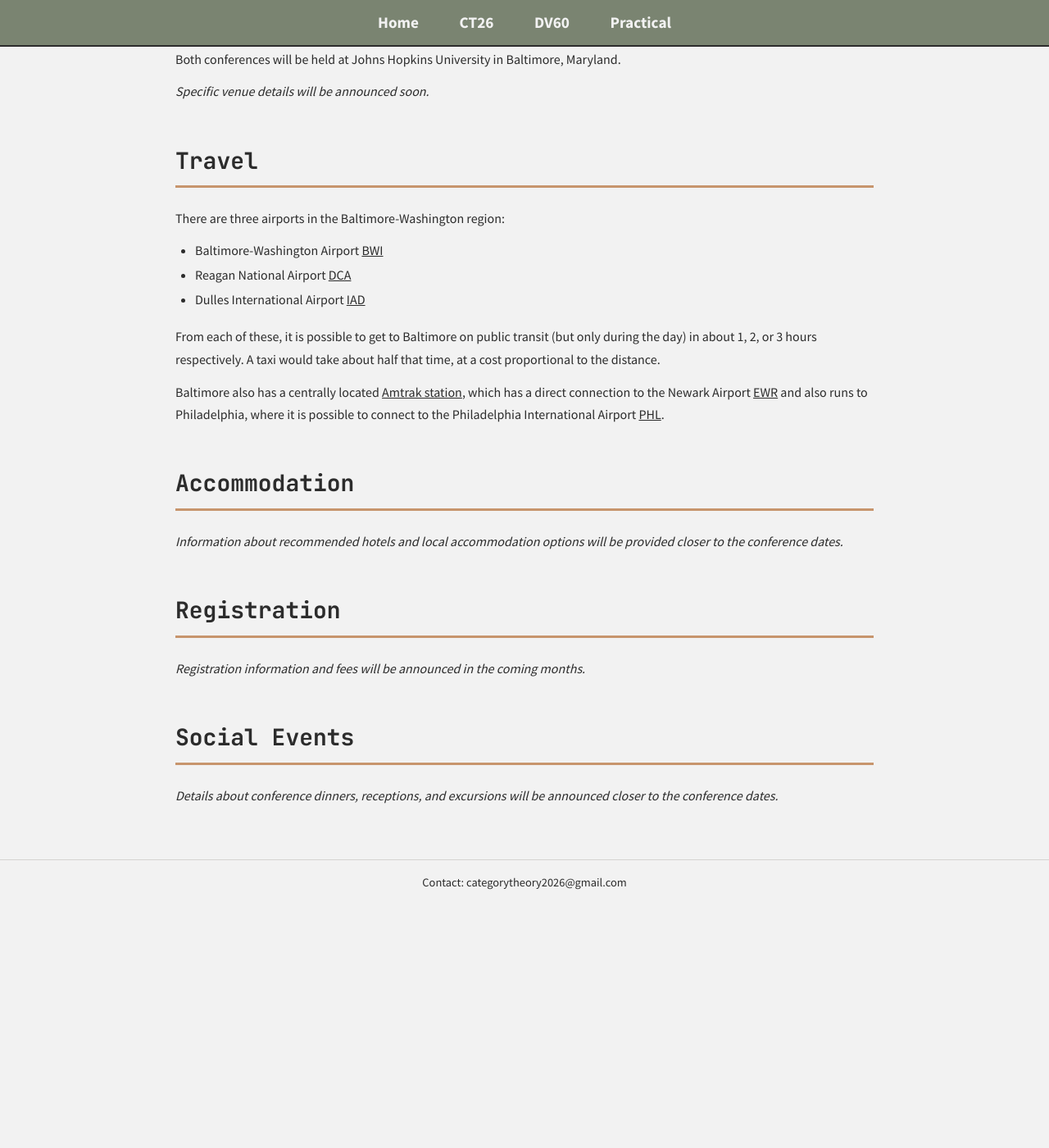
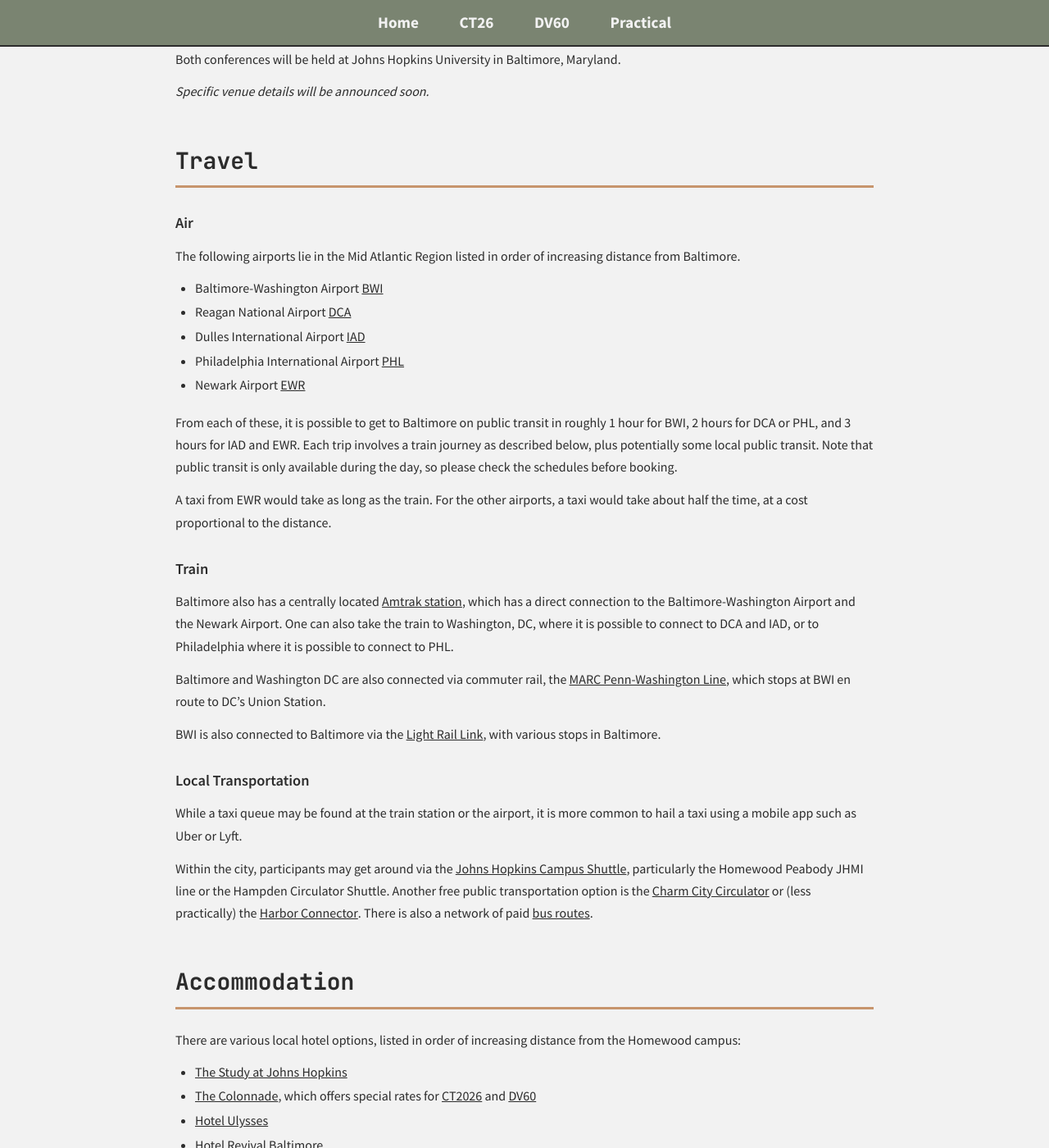
Before and after one commit to phck/ct2026, a Jekyll site: the page built from practical-info.md, in a window 1280 px wide and 1400 px high, scrolled down 468 px. Shown: the whole window at 82% size. Built offline with Jekyll 4.4.1, drawn with Linux system fonts in a browser that asks for light colours; before the commit the page ends 1572 px from its top, so only the background shows below that; some of the changed text lies outside the part shown.

Commit message:
Open conference registration and updates to practical matters.

```diff
--- a/_layouts/default.html
+++ b/_layouts/default.html
@@ -7,7 +7,7 @@
     <meta name="description" content="{% if page.description %}{{ page.description }}{% else %}{{ site.description }}{% endif %}">
 
     <link rel="icon" type="image/svg+xml" href="{{ '/assets/favicon.svg' | relative_url }}">
-    <link rel="stylesheet" href="{{ '/assets/css/main.css?v=2' | relative_url }}">
+    <link rel="stylesheet" href="{{ '/assets/css/main.css?v=3' | relative_url }}">
     <link rel="stylesheet" href="{{ '/assets/css/navigation.css?v=1' | relative_url }}">
 </head>
 <body class="{% if page.conference %}{{ page.conference }}-theme{% endif %}">
--- a/assets/css/main.css
+++ b/assets/css/main.css
@@ -190,6 +190,38 @@
     margin-bottom: 0;
 }
 
+.section h3 {
+    font-size: 1.15rem;
+    font-weight: 600;
+    color: var(--ct26-primary-dark);
+    margin-top: 1.75rem;
+    margin-bottom: 0.75rem;
+}
+
+.section table {
+    border-collapse: collapse;
+    width: 100%;
+    margin-bottom: 1.2rem;
+    font-size: 0.95rem;
+}
+
+.section table th,
+.section table td {
+    border: 1px solid var(--neutral-light);
+    padding: 0.5rem 0.9rem;
+    text-align: left;
+}
+
+.section table th {
+    background-color: var(--ct26-primary-dark);
+    color: var(--ct26-primary-light);
+    font-weight: 600;
+}
+
+.section table tr:nth-child(even) {
+    background-color: var(--neutral-lightest);
+}
+
 .dv60-section .section-title {
     border-bottom-color: var(--dv60-primary-teal);
 }
@@ -307,6 +339,7 @@
 }
 
 .registration-btn {
+    display: inline-block;
     background-color: var(--ct26-secondary-blue);
     color: white;
     border: none;
@@ -316,6 +349,7 @@
     font-family: var(--font-body);
     border-radius: 5px;
     cursor: pointer;
+    text-decoration: none;
     transition: background-color 0.3s ease, transform 0.2s ease;
     box-shadow: 0 2px 8px rgba(107, 140, 174, 0.3);
 }
@@ -625,6 +659,18 @@
     font-weight: 600;
 }
 
+.dv60-theme .registration-section {
+    background-color: var(--dv60-primary-light);
+}
+
+.dv60-theme .registration-btn {
+    background-color: var(--dv60-primary-dark);
+}
+
+.dv60-theme .registration-btn:hover {
+    background-color: var(--dv60-primary-teal);
+}
+
 /* Responsive Design */
 @media (max-width: 768px) {
     .logo-container {
--- a/ct2026.html
+++ b/ct2026.html
@@ -16,6 +16,12 @@
     <h1 class="main-title">International Category Theory Conference 2026</h1>
     <p class="location-date">Baltimore • July 13 – 18, 2026</p>
 </header>
+
+<section class="registration-section">
+    <div style="display: flex; gap: 1rem; justify-content: center; flex-wrap: wrap;">
+        <a href="{{ '/register/' | relative_url }}" class="registration-btn">Register Now</a>
+    </div>
+</section>
 
 <main class="main-content">
 
--- a/dv60.html
+++ b/dv60.html
@@ -31,6 +31,12 @@
     <section class="section">
         <h2 class="section-title">About DV60</h2>
         <p>This conference celebrates the 60th birthday of Dominic Verity, honoring his significant contributions to category theory and homotopy theory. The conference will take place immediately following CT2026, providing an excellent opportunity for the category theory community to celebrate Verity's work and impact on the field.</p>
+    </section>
+
+    <section class="registration-section" style="padding-top: 0;">
+        <div style="display: flex; gap: 1rem; justify-content: center; flex-wrap: wrap;">
+            <a href="{{ '/register/' | relative_url }}" class="registration-btn">Register Now</a>
+        </div>
     </section>
 
     <section class="section">
--- a/index.html
+++ b/index.html
@@ -31,9 +31,9 @@
 
 <section class="registration-section">
     <div style="display: flex; gap: 1rem; justify-content: center; flex-wrap: wrap;">
-        <button class="registration-btn registration-btn--disabled" disabled>
-            Registration Opens Soon
-        </button>
+        <a href="{{ '/register/' | relative_url }}" class="registration-btn">
+            Register Now
+        </a>
     </div>
 </section>
 
--- a/practical-info.md
+++ b/practical-info.md
@@ -18,22 +18,63 @@
 
 ## Travel
 
-There are three airports in the Baltimore-Washington region:
+### Air
+
+The following airports lie in the Mid Atlantic Region listed in order of increasing distance from Baltimore.
+
 * Baltimore-Washington Airport [BWI](https://bwiairport.com/)
 * Reagan National Airport [DCA](https://www.flyreagan.com/)
 * Dulles International Airport [IAD](https://www.flydulles.com/)
+* Philadelphia International Airport [PHL](https://www.phl.org/)
+* Newark Airport [EWR](https://www.newarkairport.com/)
 
-From each of these, it is possible to get to Baltimore on public transit (but only during the day) in about 1, 2, or 3 hours respectively. A taxi would take about half that time, at a cost proportional to the distance.
+From each of these, it is possible to get to Baltimore on public transit in roughly 1 hour for BWI, 2 hours for DCA or PHL, and 3 hours for IAD and EWR. Each trip involves a train journey as described below, plus potentially some local public transit. Note that public transit is only available during the day, so please check the schedules before booking.
 
-Baltimore also has a centrally located [Amtrak station](https://www.amtrak.com/stations/bal), which has a direct connection to the Newark Airport [EWR](https://www.newarkairport.com/) and also runs to Philadelphia, where it is possible to connect to the Philadelphia International Airport [PHL](https://www.phl.org/).
+A taxi from EWR would take as long as the train. For the other airports, a taxi would take about half the time, at a cost proportional to the distance.
+
+### Train
+
+Baltimore also has a centrally located [Amtrak station](https://www.amtrak.com/stations/bal), which has a direct connection to the Baltimore-Washington Airport and the Newark Airport. One can also take the train to Washington, DC, where it is possible to connect to DCA and IAD, or to Philadelphia where it is possible to connect to PHL.
+
+Baltimore and Washington DC are also connected via commuter rail, the [MARC Penn-Washington Line](https://www.mta.maryland.gov/schedule/marc-penn), which stops at BWI en route to DC's Union Station.
+
+BWI is also connected to Baltimore via the [Light Rail Link](https://www.mta.maryland.gov/schedule/lightrail), with various stops in Baltimore.
+
+### Local Transportation
+
+While a taxi queue may be found at the train station or the airport, it is more common to hail a taxi using a mobile app such as Uber or Lyft.
+
+Within the city, participants may get around via the [Johns Hopkins Campus Shuttle](https://jhu.transloc.com/routes), particularly the Homewood Peabody JHMI line or the Hampden Circulator Shuttle. Another free public transportation option is the [Charm City Circulator](https://www.baltimorecity.gov/transportation/charm-city-circulator) or (less practically) the [Harbor Connector](https://www.baltimorecity.gov/transportation/harbor-connector). There is also a network of paid [bus routes](https://www.mta.maryland.gov/transit-maps).
 
 ## Accommodation
 
-*Information about recommended hotels and local accommodation options will be provided closer to the conference dates.*
+There are various local hotel options, listed in order of increasing distance from the Homewood campus:
+
+* [The Study at Johns Hopkins](https://www.thestudyatjohnshopkins.com/)
+* [The Colonnade](https://www.hilton.com/en/hotels/bwicudt-inn-at-the-colonnade-baltimore/), which offers special rates for [CT2026](https://www.hilton.com/en/book/reservation/rooms/?ctyhocn=BWICUDT&arrivalDate=2026-07-13&departureDate=2026-07-18&groupCode=CDTJW7&room1NumAdults=1&cid=OM%2CWW%2CHILTONLINK%2CEN%2CDirectLink) and [DV60](https://www.hilton.com/en/book/reservation/rooms/?ctyhocn=BWICUDT&arrivalDate=2026-07-19&departureDate=2026-07-22&groupCode=CDTDM3&room1NumAdults=1&cid=OM%2CWW%2CHILTONLINK%2CEN%2CDirectLink)
+* [Hotel Ulysses](https://ash.world/hotels/ulysses/)
+* [Hotel Revival Baltimore](https://hotelrevivalbaltimore.com/)
+* [Hotel Indigo Baltimore Downtown](https://www.ihg.com/hotelindigo/), which offers rate code: ILYDA
+
+The first two options are within easy walking distance of the Homewood campus, where the conference will be held. The last three options are within easy walking distance of the Peabody campus, which is connected to the Homewood Campus via the Homewood Peabody campus shuttle.
+
+Participants who prefer to stay in an apartment can search on [AirBNB](https://www.airbnb.com/).
 
 ## Registration
 
-*Registration information and fees will be announced in the coming months.*
+Please register for the conference by filling out the [online form](https://docs.google.com/forms/d/16-245zGi2eKdna8jZ2Wi456Ad8jiY7jUFg5qSDozDbs/edit?ts=69a5cacf). Registration will close on May 15th, anywhere on Earth.
+
+Registration to participate _virtually_ is free. Registration to attend _in person_ comes with the following fees, to be collected closer to the conference date:
+
+| | CT26 | DV60 | Both |
+|---|---|---|---|
+| Virtual | $0 | $0 | $0 |
+| Student (prior to April 15) | $100 | $50 | $150 |
+| Non-student (prior to April 15) | $200 | $100 | $300 |
+| Student | $150 | $75 | $225 |
+| Non-student | $250 | $125 | $375 |
+
+We will provide receipts for reimbursement purposes. Undergraduates, masters, and PhD students are all eligible for the student rate. Please contact [categorytheory2026@gmail.com](mailto:categorytheory2026@gmail.com) with questions.
 
 ## Social Events
 
```
Also changed, not shown: registration.md (added, +23 -0 lines).
